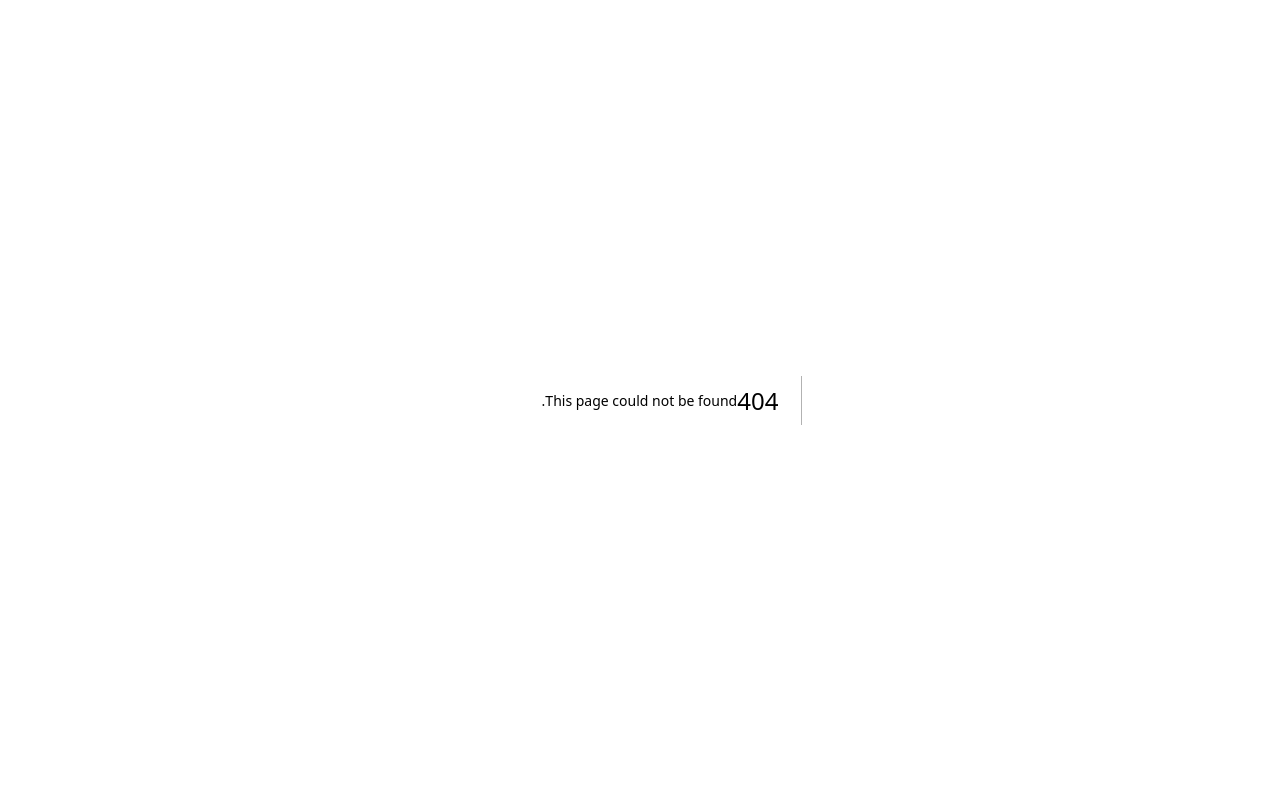
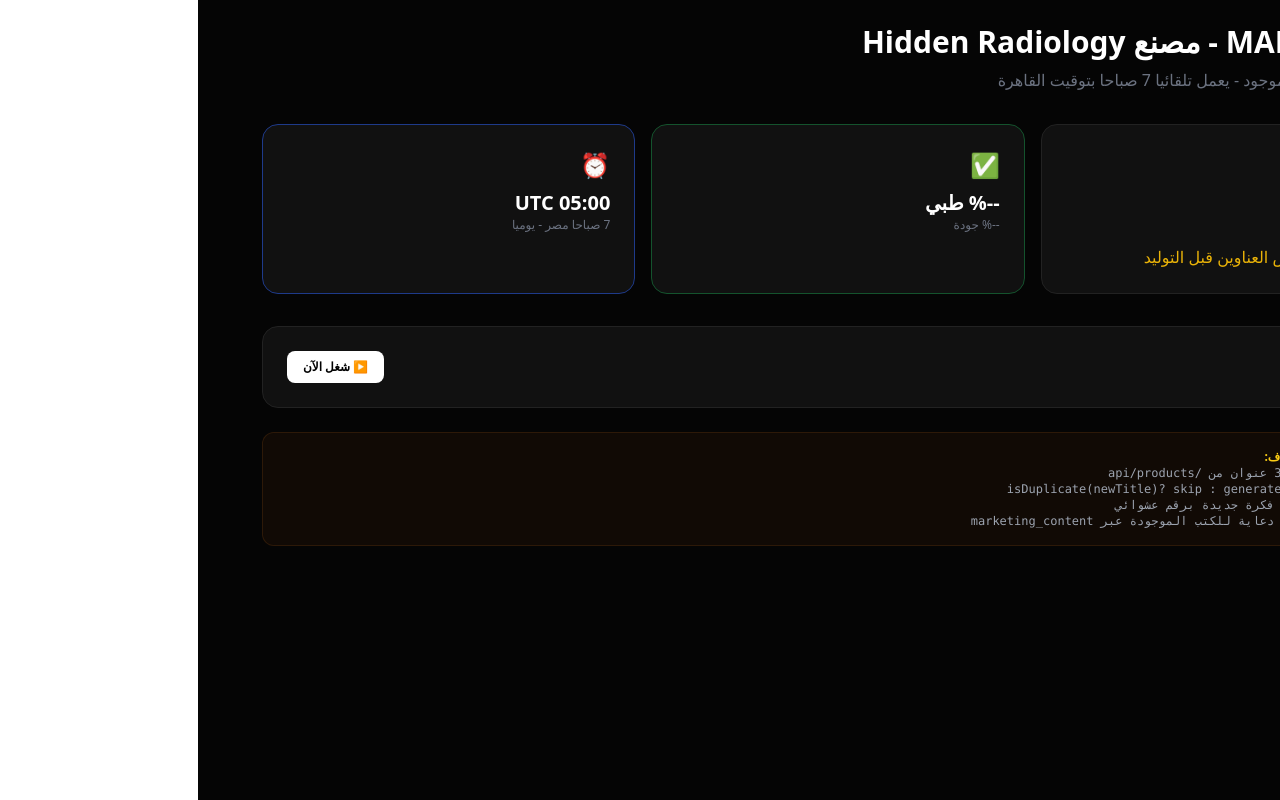
Before and after one commit to nassermabrouk7-cpu/Hidden-Radiology-factory, a Next.js app: page /admin/maestro in a window 1280 px wide. Before the commit this address had no page. Built offline with nearby package versions, Linux system fonts and the light colour scheme; no server answers.

Commit message:
Add Maestro control room + no-duplicate logic for 36 books

```diff
--- /dev/null
+++ b/src/app/admin/maestro/page.tsx
@@ -0,0 +1,86 @@
+'use client';
+import { useState, useEffect } from 'react';
+
+export default function MaestroAdminPage() {
+  const [lastRun, setLastRun] = useState<any>(null);
+  const [loading, setLoading] = useState(false);
+
+  const runFactory = async () => {
+    setLoading(true);
+    try {
+      const res = await fetch('/api/cron?key=HRF2026_SECRET');
+      const data = await res.json();
+      setLastRun(data);
+    } catch(e) { alert('فشل'); }
+    setLoading(false);
+  };
+
+  useEffect(() => { runFactory(); }, []);
+
+  return (
+    <div className="min-h-screen bg-[#050505] text-white p-6">
+      <div className="max-w-6xl mx-auto">
+        <h1 className="text-3xl font-bold">🎛️ MAESTRO - مصنع Hidden Radiology</h1>
+        <p className="text-gray-500 mt-2">يمنع تكرار 36 كتاب موجود - يعمل تلقائيا 7 صباحا بتوقيت القاهرة</p>
+
+        <div className="grid grid-cols-3 gap-4 mt-8">
+          <div className="bg-[#111] border border-[#222] p-6 rounded-2xl">
+            <div className="text-2xl">📚</div>
+            <div className="text-xl font-bold mt-2">36 كتاب</div>
+            <div className="text-xs text-gray-500">موجود - ممنوع التكرار</div>
+            <div className="mt-3 text- text-yellow-500">⚠️ المصنع يفحص العناوين قبل التوليد</div>
+          </div>
+          <div className="bg-[#111] border border-green-900 p-6 rounded-2xl">
+            <div className="text-2xl">✅</div>
+            <div className="text-xl font-bold mt-2">{lastRun?.gates?.medical?.score || '--'}% طبي</div>
+            <div className="text-xs text-gray-500">{lastRun?.gates?.quality?.score || '--'}% جودة</div>
+          </div>
+          <div className="bg-[#111] border border-blue-900 p-6 rounded-2xl">
+            <div className="text-2xl">⏰</div>
+            <div className="text-xl font-bold mt-2">05:00 UTC</div>
+            <div className="text-xs text-gray-500">7 صباحا مصر - يوميا</div>
+          </div>
+        </div>
+
+        <div className="mt-8 bg-[#111] border border-[#222] rounded-2xl p-6">
+          <div className="flex justify-between items-center">
+            <h2 className="font-bold">آخر إنتاج</h2>
+            <button onClick={runFactory} disabled={loading} className="bg-white text-black px-4 py-2 rounded-lg text-xs font-bold">
+              {loading? 'جاري...' : '▶️ شغل الآن'}
+            </button>
+          </div>
+          {lastRun && (
+            <div className="mt-4 bg-black p-4 rounded-xl font-mono text-xs">
+              <div>📖 {lastRun.idea?.titleAr} - {lastRun.idea?.titleEn}</div>
+              <div className="mt-2 flex gap-2">
+                <span className={`px-2 py-1 rounded ${lastRun.gates?.medical?.passed? 'bg-green-950 text-green-400' : 'bg-red-950 text-red-400'}`}>
+                  طبي {lastRun.gates?.medical?.score}%
+                </span>
+                <span className={`px-2 py-1 rounded ${lastRun.gates?.quality?.passed? 'bg-green-950 text-green-400' : 'bg-red-950 text-red-400'}`}>
+                  جودة {lastRun.gates?.quality?.score}%
+                </span>
+                <span className="px-2 py-1 rounded bg-[#222]">{lastRun.draft_length} حرف</span>
+              </div>
+              <div className="mt-3 text-gray-500">{lastRun.cairo_time}</div>
+              <div className="mt-4 grid grid-cols-3 gap-2">
+                <button className="bg-green-600 py-2 rounded-lg">✅ نشر</button>
+                <button className="bg-[#222] py-2 rounded-lg">👁️ معاينة {lastRun.draft_preview?.substring(0,50)}...</button>
+                <button className="bg-red-900 py-2 rounded-lg">❌ رفض</button>
+              </div>
+            </div>
+          )}
+        </div>
+
+        <div className="mt-6 bg-yellow-950/20 border border-yellow-900/30 p-4 rounded-xl text-xs">
+          <b className="text-yellow-400">منطق منع التكرار المضاف:</b><br/>
+          <code className="text-gray-400">
+            1. المصنع يجلب 36 عنوان من /api/products<br/>
+            2. قبل التوليد: isDuplicate(newTitle)? skip : generate<br/>
+            3. لو مكرر، يولد فكرة جديدة برقم عشوائي<br/>
+            4. الهدف الحالي: دعاية للكتب الموجودة عبر marketing_content
+          </code>
+        </div>
+      </div>
+    </div>
+  );
+}
```
Also changed, not shown: src/lib/maestro/existing-books.ts (added, +36 -0 lines).
